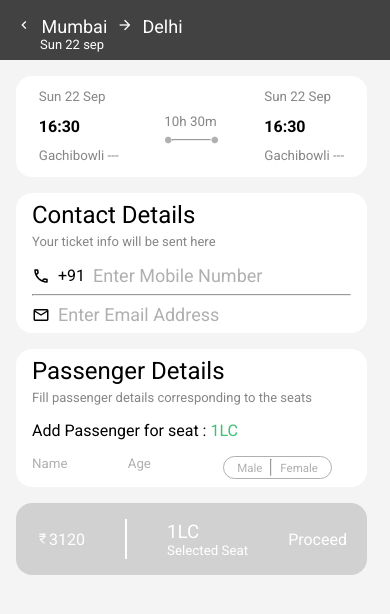
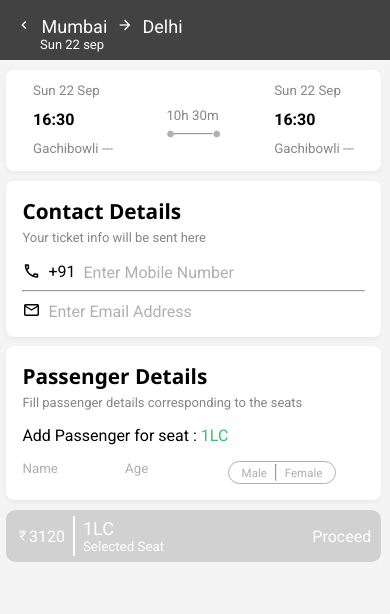
Before and after one commit to SAMUDRALAARAVIND/busbooking-frontend-aug, a React (Create React App) app: page /book in a window 390 px wide. Shown: the top 614 px of the page. Built offline with nearby package versions, Linux system fonts and the light colour scheme.

Commit message:
more improvement in css

```diff
--- a/src/feature/booking/BookingMobileUI.js
+++ b/src/feature/booking/BookingMobileUI.js
@@ -33,7 +33,9 @@ const BookingMobileUI = () => {
           <p>10h 30m</p>
           <div className="divider">
             <i className="material-icons">circle</i>
-            <div><hr /></div>
+            <div>
+              <hr />
+            </div>
             <i className="material-icons">circle</i>
           </div>
         </div>
@@ -93,6 +95,7 @@ const BookingMobileUI = () => {
       </div>
 
       <div className="proceed-btn">
+        <div className="proceed-btn-left">
           <p>
             <i class="material-icons-outlined">currency_rupee</i>
             3120
@@ -102,6 +105,7 @@ const BookingMobileUI = () => {
             <h3>1LC</h3>
             <p>Selected Seat</p>
           </div>
+        </div>
         <p>Proceed</p>
       </div>
     </div>
--- a/src/feature/booking/BookingUI.js
+++ b/src/feature/booking/BookingUI.js
@@ -8,6 +8,7 @@ const BookingUI = () => {
         <div className="cities">
           {/* <h3>{suggestions.search.sourceCity}</h3>
           <h3>{suggestions.search.destinationCity}</h3> */}
+          <div className="city-logo">
             <svg
               xmlns="http://www.w3.org/2000/svg"
               width="1em"
@@ -22,10 +23,12 @@ const BookingUI = () => {
                 clipRule="evenodd"
               />
             </svg>
-          <h3>Mumbai</h3>
+            <p>Mumbai</p>
+          </div>
           <span>
             <i className="material-icons-outlined">arrow_forward</i>
           </span>
+          <div className="city-logo">
             <svg
               xmlns="http://www.w3.org/2000/svg"
               width="1em"
@@ -38,7 +41,8 @@ const BookingUI = () => {
                 data-name="Path 1660"
               />
             </svg>
-          <h3>Delhi</h3>
+            <p>Delhi</p>
+          </div>
           <hr />
           <p>Sun 22 sep</p>
         </div>
--- a/src/feature/booking/styles/BookingMobileUI.scss
+++ b/src/feature/booking/styles/BookingMobileUI.scss
@@ -36,11 +36,12 @@
     justify-content: space-around;
     line-height: 2;
     background-color: white;
-    border-radius: 1rem;
-    width: 90%;
-    margin: 1rem;
+    border-radius: 0.5rem;
+    width: 96%;
+    margin: 0.6rem 0.4rem;
     padding: 0.5rem 0rem;
     align-items: center;
+    box-shadow: 0px 2px 5px rgba(0, 0, 0, 0.05);
 
     p{
         font-size: smaller;
@@ -68,14 +69,17 @@
 .contact-details-mobile{
     text-align: left;
     background-color: white;
-    width: 90%;
-    padding:0.5rem 1rem ;
-    margin: 1rem;
-    border-radius: 1rem;
+    width: 96%;
+    padding:1rem ;
+    margin: 0.6rem 0.4rem;
+    border-radius: 0.5rem;
+    box-shadow: 0px 2px 5px rgba(0, 0, 0, 0.05);
 
     h2{
-        font-weight: 500;
         margin-bottom: 5px;
+        font-weight: 600;
+        font-size: 1.3rem;
+        font-family: 'Segoe UI', Tahoma, Geneva, Verdana, sans-serif;
     }
 
     hr{
@@ -111,6 +115,7 @@
             &::placeholder{
                 color: #B0B0B0;
                 font-weight: 100 !important;
+                font-size: medium;
             }
         }
     }
@@ -119,13 +124,16 @@
 .passenger-details-mobile{
     text-align: left;
     background-color: white;
-    width: 90%;
-    padding:0.5rem 1rem ;
-    margin: 1rem;
-    border-radius: 1rem;
+    width: 96%;
+    padding:1rem ;
+    margin: 0.6rem 0.4rem;
+    border-radius: 0.5rem;
+    box-shadow: 0px 2px 5px rgba(0, 0, 0, 0.05);
 
     h2{
-        font-weight: 500;
+        font-weight: 600;
+        font-size: 1.3rem;
+        font-family: 'Segoe UI', Tahoma, Geneva, Verdana, sans-serif;
         margin-bottom: 5px;
     }
 
@@ -204,13 +212,13 @@
     bottom: 0;
     z-index: 2;
     display: flex;
-    justify-content: space-around;
+    justify-content: space-between;
     text-align: left;
     background-color: rgb(209, 209, 209);
-    padding: 1rem 0rem;
-    width: 90%;
-    margin: 1rem;
-    border-radius: 1rem;
+    padding: 0.4rem 0.6rem;
+    width: 96%;
+    margin: 0.4rem;
+    border-radius: 0.6rem;
     color: white;
     align-items: center;
     hr{
@@ -221,9 +229,16 @@
         font-size: small;
     }
 
+    .proceed-btn-left{
+        display: flex;
+        align-items: center;
+        gap: 0.5rem;
+    }
+
     .seat-detail{
         h3{
             font-weight: 300;
+            font-size: large;
         }
         p{
             font-size: smaller;
--- a/src/feature/booking/styles/BookingUI.scss
+++ b/src/feature/booking/styles/BookingUI.scss
@@ -43,7 +43,7 @@
     width: 82vw;
     height: 100vh;
     // margin: auto;
-    margin-left: 5rem;
+    margin-left: 2rem;
     display: grid;
     gap: 15px;
     grid-template-columns: 8fr 4fr;
@@ -398,7 +398,7 @@
     border-radius: 5px;
     background-color: white;
     padding: 1rem 0px;
-    @include flex-column(10px);
+    @include flex-column(5px);
 }
 
 .right-div h2 {
@@ -412,7 +412,7 @@
     display: flex;
     justify-content: space-between;
     flex-direction: column;
-    gap: 18px;
+    gap: 2px;
     width: 95%;
     margin: auto;
 }
@@ -458,13 +458,12 @@
     display: flex;
     justify-content: space-between;
     align-items: center;
-    padding: 5px;
-    font-size: 18px;
-    font-weight: 700;
+    padding:8px 5px ;
+    font-weight: 500;
+    font-size: medium;
     width: 95%;
     margin: auto;
     font-family: 'Segoe UI', Tahoma, Geneva, Verdana, sans-serif;
-    font-weight: 500;
 }
 
 .city-info{
@@ -477,11 +476,22 @@
         display: flex;
         gap: 1rem;
         align-items: center;
+        padding-left: 2rem;
         hr{
             min-height: 2rem;
         }
         p{
             font-size: medium;
+        }
+        i{
+            font-size: medium;
+            color: #D5C5C5;
+        }
+
+        .city-logo{
+            display: flex;
+            gap: 0.4rem;
+            font-family:'Franklin Gothic Medium', 'Arial Narrow', Arial, sans-serif;
         }
     }
 }
@@ -507,7 +517,7 @@
     .trip-details-body{
         font-size: 10px;
     }
-    .fare-left, .fare-right{
+    .fare-left, .fare-right, .fare-child{
         p{
             font-size: 11px;
         }
@@ -515,12 +525,9 @@
     .parent{
         margin-left: 1rem;
     }
-    .fare-bottom{
-        font-size: 12px;
-    }
     .right-div{
         h2{
-            font-size: 17px;
+            font-size: 15px;
         }
     }
     .Passenger-Details-body{
```
Lines whose indentation alone changed are shown as unchanged.
